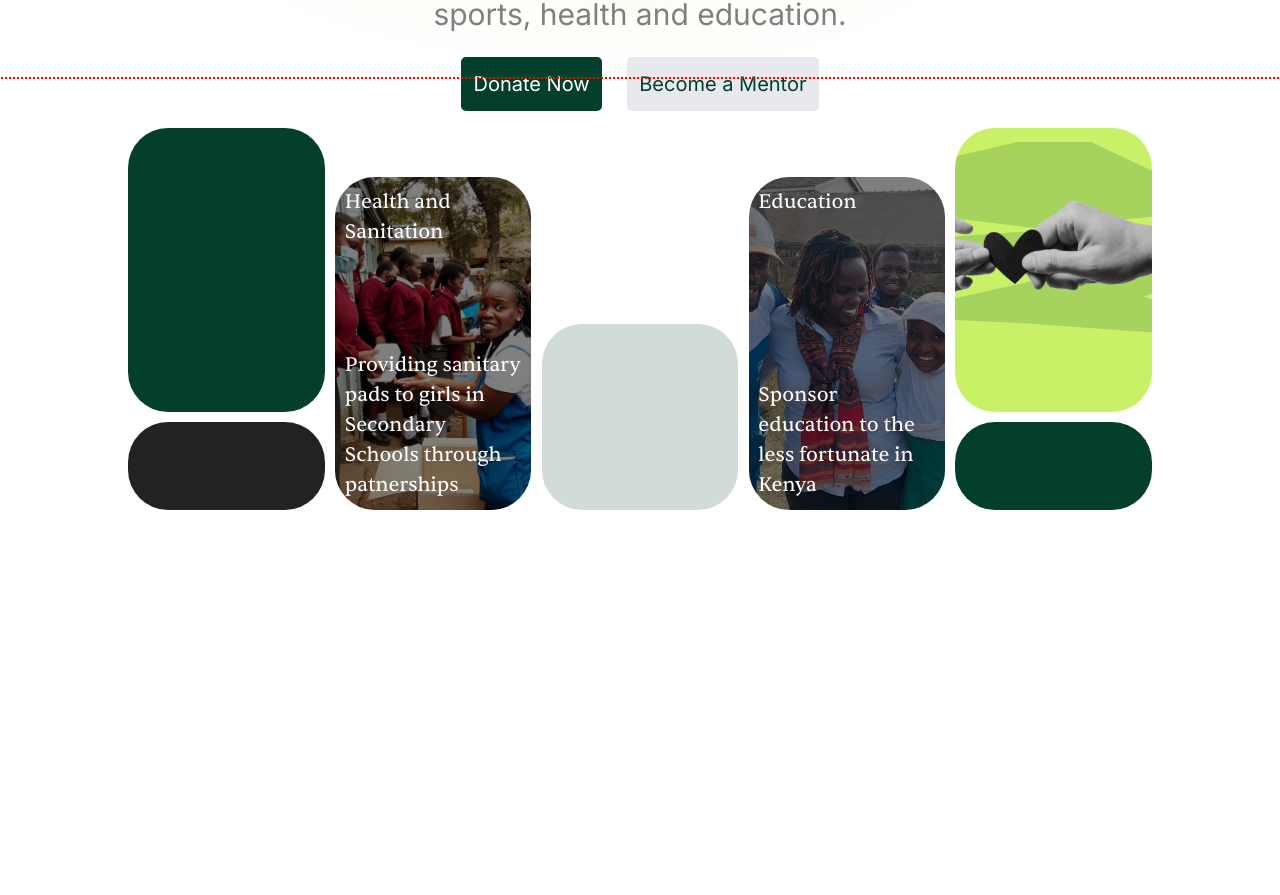
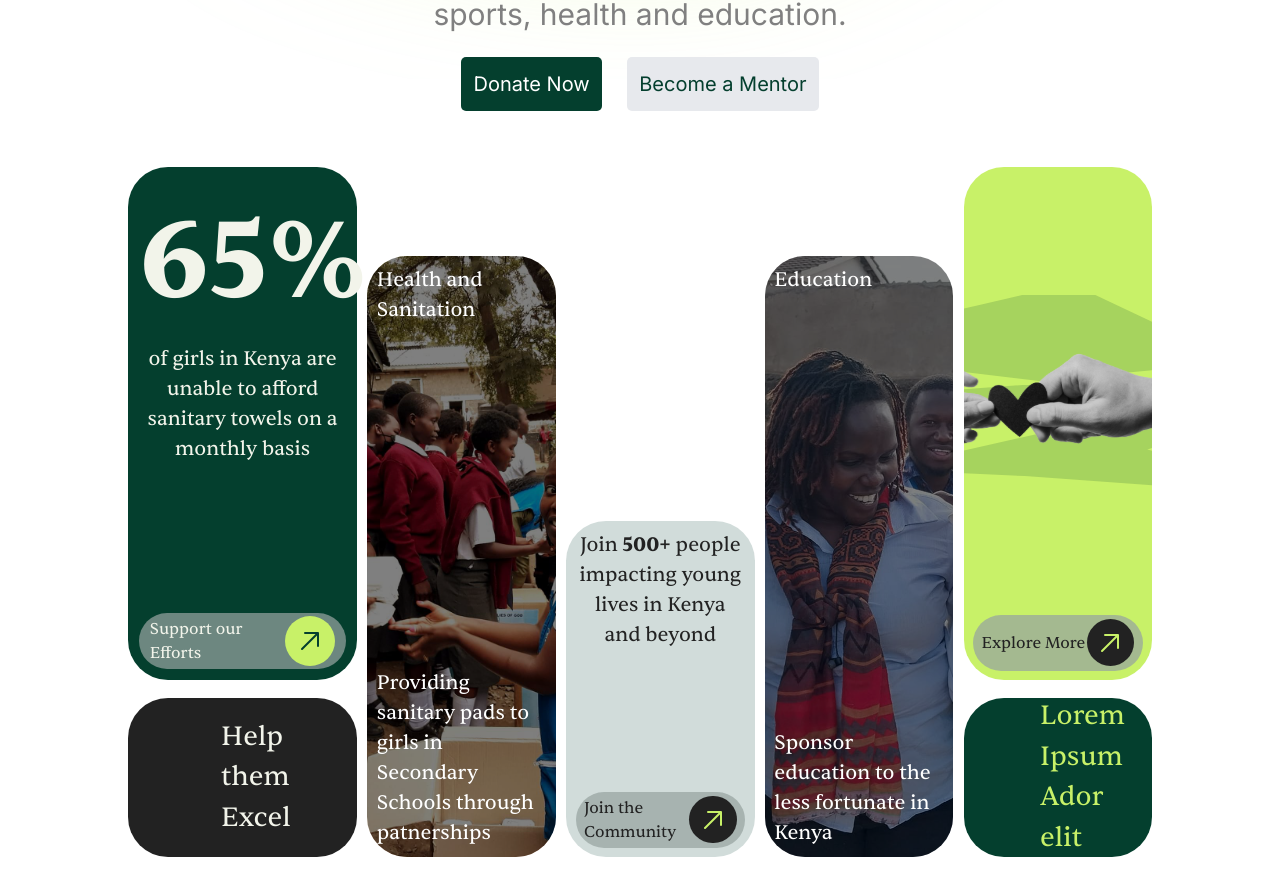
Before and after one commit to koechian/zinduka-afrika, a Next.js app: page / in a window 1280 px wide. Shown: the part 457-1352 px from the top of the page. Before the commit the page ends 1016 px from the top, so only its background shows below. Built offline with nearby package versions, Linux system fonts and the light colour scheme.

Commit message:
Hero Section Completed

```diff
--- a/src/app/components/hero/Hero.tsx
+++ b/src/app/components/hero/Hero.tsx
@@ -1,7 +1,9 @@
 import React from "react";
+import { inter } from "@/app/fonts";
+
 import styles from "./hero.module.css";
-import { inter } from "@/app/fonts";
 import MyButton from "../button/Button";
+import CustomLink from "../link/CustomLink";
 
 const Hero = () => {
   return (
@@ -29,13 +31,35 @@ const Hero = () => {
             className={[styles.cardMed, styles.card].join(" ")}
             style={{ backgroundColor: "#043f2e" }}
           >
-            <div className={styles.cardMedBody}></div>
-            <div className={styles.cardMedFooter}></div>
+            <div className={styles.cardContentWrapper}>
+              <div className={styles.cardMedBody}>
+                <h1 style={{ fontWeight: "bold", fontSize: "110px" }}>65%</h1>
+                <p style={{ fontSize: "20px" }}>
+                  of girls in Kenya are unable to afford sanitary towels on a
+                  monthly basis
+                </p>
+              </div>
+              <div className={styles.cardMedFooter}>
+                <p>Support our Efforts</p>
+                {/* Custom Link Component */}
+                <CustomLink foreground="#043f2e" background="#c8f168" />
+              </div>
+            </div>
           </div>
           <div
             className={[styles.cardSmall, styles.card].join(" ")}
             style={{ backgroundColor: "#222222" }}
-          ></div>
+          >
+            {/* small card content */}
+            <div className={styles.smallcontentWrapper}>
+              <div className=""></div>
+              <div className="">
+                <p>
+                  Help them <br /> Excel
+                </p>
+              </div>
+            </div>
+          </div>
         </div>
         {/* col 2 */}
         <div className={styles.cardsCol}>
@@ -59,7 +83,21 @@ const Hero = () => {
           <div
             className={[styles.cardsCenter, styles.card].join(" ")}
             style={{ backgroundColor: "#D1DCDA" }}
-          ></div>
+          >
+            <div className={styles.cardContentWrapper}>
+              <div className={styles.cardMedBody} style={{ color: "#222222" }}>
+                <p style={{ fontSize: "20px" }}>
+                  Join <strong>500+</strong> people impacting young lives in
+                  Kenya and beyond
+                </p>
+              </div>
+              <div className={styles.cardMedFooter}>
+                <p style={{ color: "#222222" }}>Join the Community</p>
+                {/* Custom Link Component */}
+                <CustomLink />
+              </div>
+            </div>
+          </div>
         </div>
         {/* col 4 */}
         <div className={styles.cardsCol}>
@@ -84,11 +122,33 @@ const Hero = () => {
               backgroundColor: "#C8F168",
               backgroundSize: "unset",
             }}
-          ></div>
+          >
+            <div className={styles.cardContentWrapper}>
+              <div
+                className={styles.cardMedBody}
+                style={{ color: "#222222" }}
+              ></div>
+              <div className={styles.cardMedFooter}>
+                <p style={{ color: "#222222" }}>Explore More</p>
+                {/* Custom Link Component */}
+                <CustomLink />
+              </div>
+            </div>
+          </div>
           <div
             className={[styles.cardSmall, styles.card].join(" ")}
             style={{ backgroundColor: "#043f2e" }}
-          ></div>
+          >
+            <div className={styles.smallcontentWrapper}>
+              <div className=""></div>
+              <div className="">
+                <p style={{ color: "#c8f168" }}>
+                  Lorem Ipsum
+                  <br /> Ador elit
+                </p>
+              </div>
+            </div>
+          </div>
         </div>
       </div>
     </>
--- a/src/app/components/hero/hero.module.css
+++ b/src/app/components/hero/hero.module.css
@@ -32,7 +32,6 @@
 .cardsContainer {
   width: 100vw;
   height: 60vh;
-  outline: red dotted 2px;
   display: grid;
   grid-template-columns: repeat(5, 1fr);
   padding: 0 10%;
@@ -75,3 +74,49 @@
   flex-direction: column;
   justify-content: space-between;
 }
+.cardContentWrapper {
+  height: 100%;
+  width: 100%;
+  padding: 5%;
+  border-radius: inherit;
+  display: flex;
+  flex-direction: column;
+  justify-content: space-between;
+}
+.cardMedBody {
+  text-align: center;
+  color: var(--beige-hex);
+}
+.cardMedFooter {
+  width: 100%;
+  height: 7vh;
+  border-radius: inherit;
+  font-size: 16px;
+  display: flex;
+  align-items: center;
+  justify-content: space-between;
+  padding: 0 5%;
+  background-color: #97a3a1b7;
+  color: var(--beige-hex);
+}
+.smallcontentWrapper {
+  color: var(--beige-hex);
+  display: flex;
+  flex-direction: row;
+  height: 100%;
+  width: 100%;
+  padding: 3%;
+  border-radius: inherit;
+}
+.smallcontentWrapper div {
+  height: 100%;
+}
+.smallcontentWrapper div:nth-of-type(1) {
+  width: 40%;
+}
+.smallcontentWrapper div:nth-of-type(2) {
+  width: 60%;
+  font-size: 27px;
+  display: flex;
+  align-items: center;
+}
--- a/src/app/globals.css
+++ b/src/app/globals.css
@@ -12,6 +12,10 @@
   --secondary-black-hex: #222222;
 }
 
+html {
+  scroll-behavior: smooth;
+}
+
 body {
   color: rgb(var(--secondary-black-hex));
   background: var(--white-hex);
```
Also changed, not shown: public/faq.webp (added), public/numbers.webp (added).
